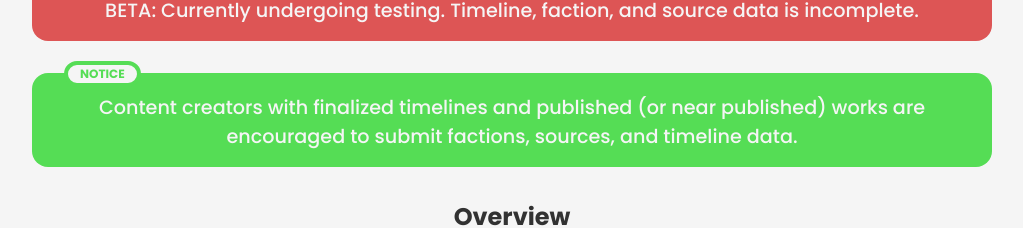
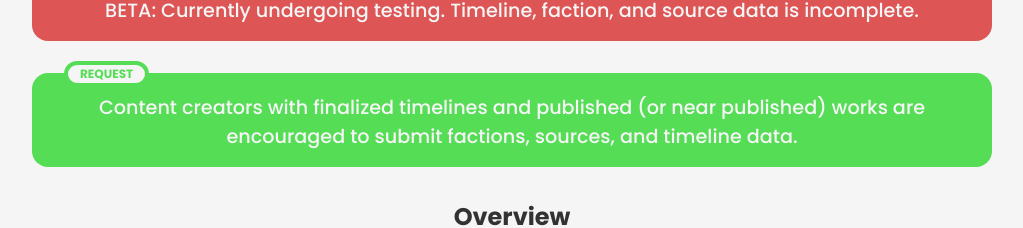
Before and after one commit to rishenko/react-lancer-timeline, a React (Create React App) app: page / in a window 1280 px wide. Shown: the part 136-364 px from the top of the page, without its empty margins (128-1151 px from the left). Built offline with nearby package versions, Linux system fonts and the light colour scheme.

Commit message:
notice box style cleanup

```diff
--- a/src/App.css
+++ b/src/App.css
@@ -72,61 +72,48 @@ a:hover {
   margin-bottom: 2rem;
 }
 
-.intro .site-status {
-  background: #D55;
-  color: var(--bgColor);
+.intro .notice {
   border-radius: 1rem;
   padding: 1.25rem 2rem 1rem 2rem;
-  margin: 2rem 0 2rem 0;
   align-content: center;
   text-align: center;
   font-size: 1.2rem;
   font-weight: 100%;
   position: relative;
+  margin: 2rem 0 2rem 0;
+  color: var(--bgColor);
+  background: var(--notice-color);
 }
 
-.intro .site-status::before {
-  content: "SITE STATUS";
+.intro .notice::before {
   position: absolute;
   display: block;
   padding: 0 .75rem 0  .75rem;
-  color: #D55;
-  background: var(--bgColor);
-  border: .25rem solid #D55;
   border-radius: 1rem;
   font-weight: bold;
   font-size: .75rem;
+  border: .25rem solid var(--notice-color);
+  background: var(--bgColor);
+  color: var(--notice-color);
+}
+
+.intro .notice.site-status {
+  --notice-color: #D55;
+}
+
+.intro .notice.site-status::before {
+  content: "SITE STATUS";
   transform: translate(0, -2rem);
 }
 
-.intro .callToAction {
-  background: #5D5;
-  color: var(--bgColor);
-  border-radius: 1rem;
-  padding: 1.25rem 2rem 1rem 2rem;
-  margin-bottom: 2rem;
-  align-content: center;
-  text-align: center;
-  font-size: 1.2rem;
-  margin-left: auto;
-  margin-right: auto;
-  font-weight: 100%;
-  position: relative;
-  margin: 2rem 0 2rem 0;
+.intro .notice.request {
+  --notice-color: #5D5;
+
 }
 
-.intro .callToAction::before {
-  content: "NOTICE";
-  position: absolute;
-  display: block;
-  padding: 0 .75rem 0  .75rem;
-  color: #5D5;
-  background: var(--bgColor);
-  border: .25rem solid #5D5;
-  border-radius: 1rem;
-  font-weight: bold;
+.intro .notice.request::before {
+  content: "REQUEST";
   transform: translate(0, -2rem);
-  font-size: .75rem;
 }
 
 .intro p {
--- a/src/App.js
+++ b/src/App.js
@@ -72,8 +72,8 @@ function App() {
     <div>
       <h1>Unofficial Lancer Universe Timeline</h1>
       <div className="intro">
-        <div className="site-status">BETA: Currently undergoing testing. Timeline, faction, and source data is incomplete.</div>
-        <div className="callToAction">Content creators with finalized timelines and published (or near published) works are encouraged to submit factions, sources, and timeline data.</div>
+        <div className="notice site-status">BETA: Currently undergoing testing. Timeline, faction, and source data is incomplete.</div>
+        <div className="notice request">Content creators with finalized timelines and published (or near published) works are encouraged to submit factions, sources, and timeline data.</div>
         <div className="overview">
           <h2>Overview</h2>
           <p>
```
